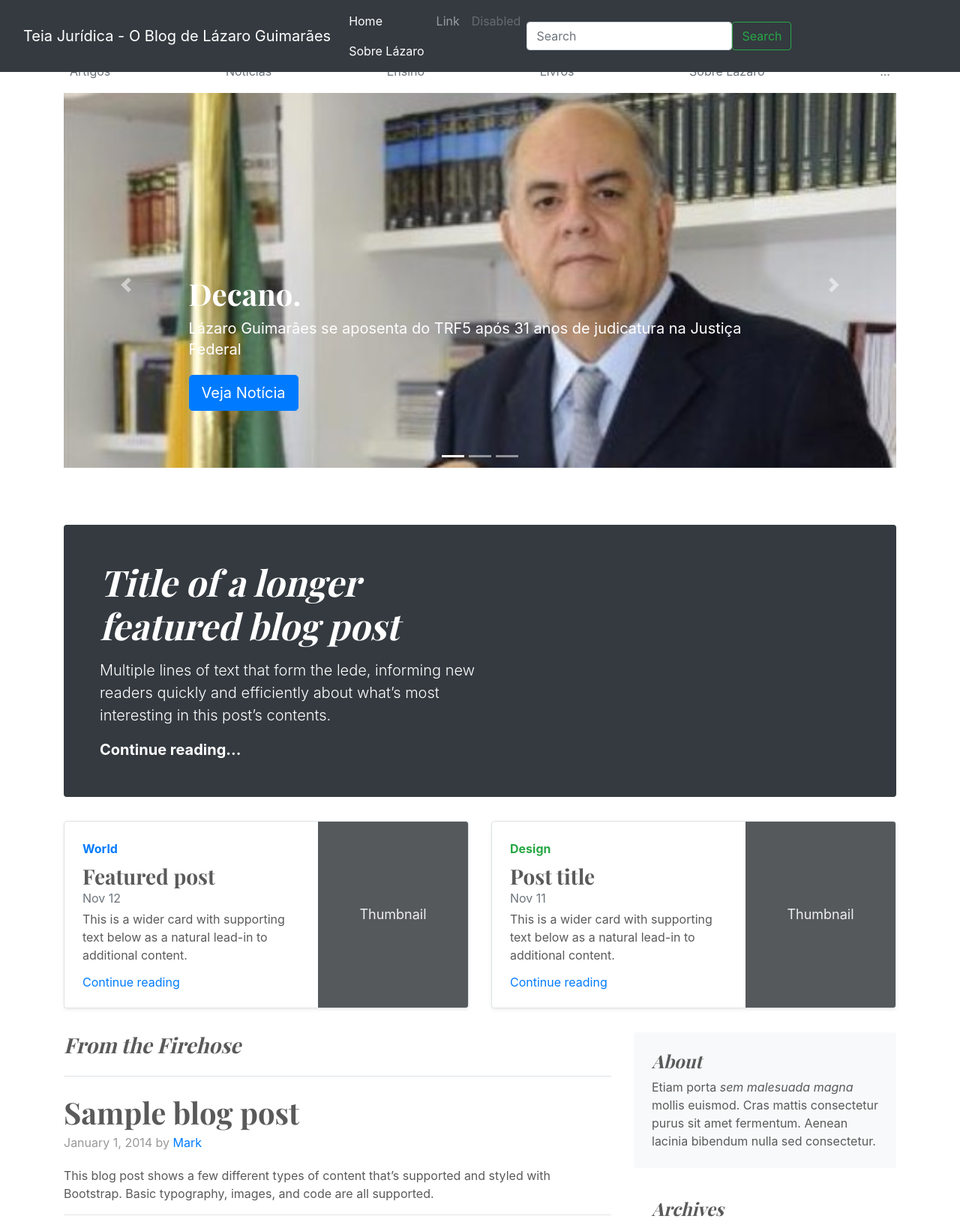
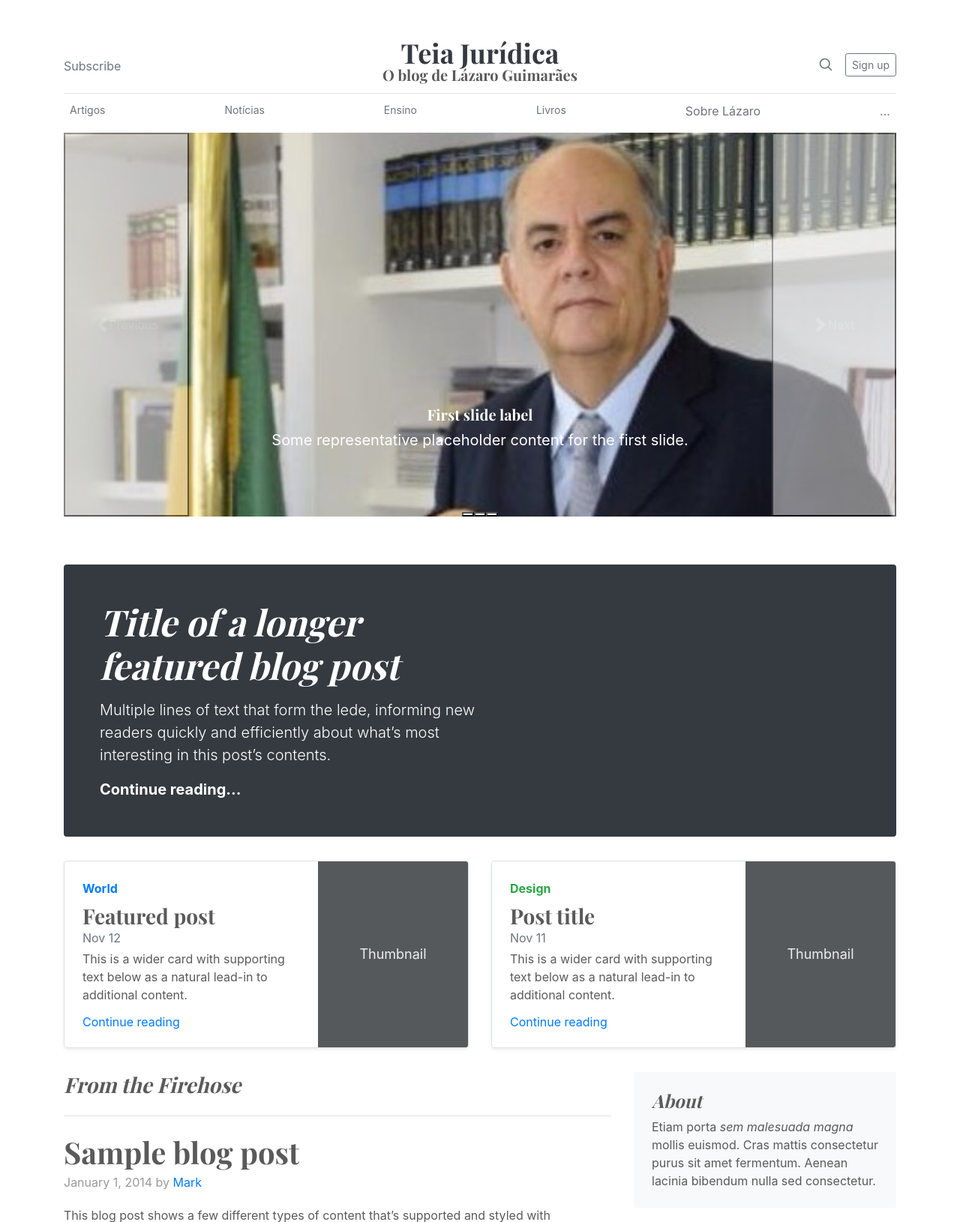
Before and after one commit to laguimarfh/lazaroguimaraes, a Django app: page / in a window 1280 px wide. Shown: the top 1630 px of the page at 75% size. Run offline with Django 3.2, Linux system fonts and the light colour scheme; some libraries are stand-ins or nearby versions.

```diff
--- a/blog/templates/blog/base.html
+++ b/blog/templates/blog/base.html
@@ -5,9 +5,12 @@
   <head>
     <meta charset="utf-8">
     <meta name="viewport" content="width=device-width, initial-scale=1, shrink-to-fit=no">
-    <meta name="description" content="">
+    <meta name="description" content="Lazaro Guimares teia juridica blog">
     <meta name="author" content="Mark Otto, Jacob Thornton, and Bootstrap contributors">
     <meta name="generator" content="Jekyll v4.1.1">
+    <meta name="keywords" content="Lázaro Guimaães, Lazaro Guimaraes, Teia Juridica, Juridico">
+
+
     <title>{% block title%} {% endblock %}</title>
 
     <link rel="canonical" href="https://getbootstrap.com/docs/4.5/examples/blog/">
@@ -40,43 +43,14 @@
   </head>
   <body>
     <div class="container">
-      header>
-      <!-- Fixed navbar -->
-      <nav class="navbar navbar-expand-md navbar-dark fixed-top bg-dark">
-        <div class="container-fluid">
-          <a class="navbar-brand" href="{% url 'home' %}">Teia Jurídica - O Blog de Lázaro Guimarães</a>
-          <button class="navbar-toggler" type="button" data-bs-toggle="collapse" data-bs-target="#navbarCollapse" aria-controls="navbarCollapse" aria-expanded="false" aria-label="Toggle navigation">
-            <span class="navbar-toggler-icon"></span>
-          </button>
-          <div class="collapse navbar-collapse" id="navbarCollapse">
-            <ul class="navbar-nav me-auto mb-2 mb-md-0">
-              <li class="nav-item">
-                <a class="nav-link active" aria-current="page" href="{% url 'home' %}">Home</a>
-                <a class="nav-link active" aria-current="page" href="{% url 'about' %}">Sobre Lázaro</a>
-              </li>
-              <li class="nav-item">
-                <a class="nav-link" href="#">Link</a>
-              </li>
-              <li class="nav-item">
-                <a class="nav-link disabled" href="#" tabindex="-1" aria-disabled="true">Disabled</a>
-              </li>
-            </ul>
-            <form class="d-flex">
-              <input class="form-control me-2" type="search" placeholder="Search" aria-label="Search">
-              <button class="btn btn-outline-success" type="submit">Search</button>
-            </form>
-          </div>
-        </div>
-      </nav>
-    <!-- </header>
-  <header class="blog-header py-3">
+        <header class="blog-header py-1">
           <div class="row flex-nowrap justify-content-between align-items-center" >
             <div class="col-4 pt-1">
               <a class="text-muted" href="#">Subscribe</a>
             </div>
             <div class="col-4 text-center">
               <a class="blog-header-logo text-dark" href="{% url 'home' %}">Teia Jurídica<br></a>
-        <a class="text-dark" href="{% url 'home' %}">O Blog de Lázaro Guimarães</a>
+              <h5>O blog de Lázaro Guimarães</h5>
             </div>
             <div class="col-4 d-flex justify-content-end align-items-center">
               <a class="text-muted" href="#" aria-label="Search">
@@ -85,14 +59,14 @@
               <a class="btn btn-sm btn-outline-secondary" href="#">Sign up</a>
             </div>
           </div>
-  </header> -->
+        </header>
 
   <div class="nav-scroller py-1 mb-2">
     <nav class="nav d-flex justify-content-between">
-      <a class="p-2 text-muted" href="#">Artigos</a>
-      <a class="p-2 text-muted" href="#">Notícias</a>
-      <a class="p-2 text-muted" href="#">Ensino</a>
-      <a class="p-2 text-muted" href="#">Livros</a>
+      <a class="p-2 text-muted nav-link disabled" href="#">Artigos</a>
+      <a class="p-2 text-muted nav-link disabled" href="#">Notícias</a>
+      <a class="p-2 text-muted nav-link disabled" href="#">Ensino</a>
+      <a class="p-2 text-muted nav-link disabled" href="#">Livros</a>
       <a class="p-2 text-muted" href="{% url 'about' %}">Sobre Lázaro</a>
       <a class="p-2 text-muted" href="#">...</a>
       <!-- <a class="p-2 text-muted" href="#">Business</a>
@@ -104,8 +78,6 @@
       <a class="p-2 text-muted" href="#">Travel</a> -->
     </nav>
   </div>
-
-
 
 {% block content %}
 
--- a/blog/templates/blog/home.html
+++ b/blog/templates/blog/home.html
@@ -6,8 +6,45 @@
 {% load static %}
 
 {% block content %}
-
-<div id="myCarousel" class="carousel slide" data-ride="carousel">
+<div id="carouselExampleDark" class="carousel carousel-dark slide" data-bs-ride="carousel">
+  <div class="carousel-indicators">
+    <button type="button" data-bs-target="#carouselExampleDark" data-bs-slide-to="0" class="active" aria-current="true" aria-label="Slide 1"></button>
+    <button type="button" data-bs-target="#carouselExampleDark" data-bs-slide-to="1" aria-label="Slide 2"></button>
+    <button type="button" data-bs-target="#carouselExampleDark" data-bs-slide-to="2" aria-label="Slide 3"></button>
+  </div>
+  <div class="carousel-inner">
+    <div class="carousel-item active" data-bs-interval="10000">
+      <img src="{% static 'blog/images/lazaro2.jpeg'%}" class="d-block w-100" alt="...">
+      <div class="carousel-caption d-none d-md-block">
+        <h5>First slide label</h5>
+        <p>Some representative placeholder content for the first slide.</p>
+      </div>
+    </div>
+    <div class="carousel-item" data-bs-interval="2000">
+      <img src="..." class="d-block w-100" alt="...">
+      <div class="carousel-caption d-none d-md-block">
+        <h5>Second slide label</h5>
+        <p>Some representative placeholder content for the second slide.</p>
+      </div>
+    </div>
+    <div class="carousel-item">
+      <img src="..." class="d-block w-100" alt="...">
+      <div class="carousel-caption d-none d-md-block">
+        <h5>Third slide label</h5>
+        <p>Some representative placeholder content for the third slide.</p>
+      </div>
+    </div>
+  </div>
+  <button class="carousel-control-prev" type="button" data-bs-target="#carouselExampleDark"  data-bs-slide="prev">
+    <span class="carousel-control-prev-icon" aria-hidden="true"></span>
+    <span class="visually-hidden">Previous</span>
+  </button>
+  <button class="carousel-control-next" type="button" data-bs-target="#carouselExampleDark"  data-bs-slide="next">
+    <span class="carousel-control-next-icon" aria-hidden="true"></span>
+    <span class="visually-hidden">Next</span>
+  </button>
+</div>
+<!-- <div id="myCarousel" class="carousel slide" data-ride="carousel">
     <ol class="carousel-indicators">
       <li data-target="#myCarousel" data-slide-to="0" class="active"></li>
       <li data-target="#myCarousel" data-slide-to="1"></li>
@@ -16,10 +53,10 @@
     <div class="carousel-inner">
       <div class="carousel-item active">
         <svg class="bd-placeholder-img" width="100%" height="100%" xmlns="http://www.w3.org/2000/svg" preserveAspectRatio="xMidYMid slice" focusable="false" role="img">
-            <image href="{% static 'blog/images/lazaro2.jpeg'%}" width='100%' fill="#777"/>
+            <image class="d-block w-100" href="{% static 'blog/images/lazaro2.jpeg'%}" />
           </svg>
         <div class="container">
-          <div class="carousel-caption text-left">
+          <div class="carousel-caption d-none d-md-block">
             <h1>Decano.</h1>
             <p>Lázaro Guimarães se aposenta do TRF5 após 31 anos de judicatura na Justiça Federal</p>
             <p><a class="btn btn-lg btn-primary" href="https://jurinews.com.br/justica/apos-31-anos-de-servicos-prestados-a-justica-federal-lazaro-guimaraes-se-aposenta-do-trf5/" role="button">Veja Notícia</a></p>
@@ -28,7 +65,8 @@
       </div>
       <div class="carousel-item">
         <svg class="bd-placeholder-img" width="100%" height="100%" xmlns="http://www.w3.org/2000/svg" preserveAspectRatio="xMidYMid slice" focusable="false" role="img">
-            <image href="{% static 'blog/images/Banner-Revista-Lazaro.png'%}" width="100%" height="100%" fill="#343a40"/></svg>
+            <image class="d-block w-100" href="{% static 'blog/images/Banner-Revista-Lazaro.png'%}" />
+          </svg>
         <div class="container">
           <div class="carousel-caption text-left">
             <h1>Revista Comemorativa.</h1>
@@ -57,7 +95,7 @@
       <span class="carousel-control-next-icon" aria-hidden="true"></span>
       <span class="sr-only">Next</span>
     </a>
-  </div>
+  </div> -->
 
 
 
--- a/teiajuridica/settings.py
+++ b/teiajuridica/settings.py
@@ -25,9 +25,9 @@ BASE_DIR = Path(__file__).resolve().parent.parent
 SECRET_KEY = '@y=622nooaqyqd%+ad7u1!&-(l^=$@v6wt#e8yt1-^@i@#zjx!'
 
 # SECURITY WARNING: don't run with debug turned on in production!
-DEBUG = False
+DEBUG = True
 
-ALLOWED_HOSTS = ['lazaroguimaraes.herokuapp.com','lazaroguimaraes.com','www.lazaroguimaraes.com']
+ALLOWED_HOSTS = ['*','lazaroguimaraes.herokuapp.com','lazaroguimaraes.com','www.lazaroguimaraes.com']
 
 
 # Application definition
```
Lines whose indentation alone changed are shown as unchanged.
